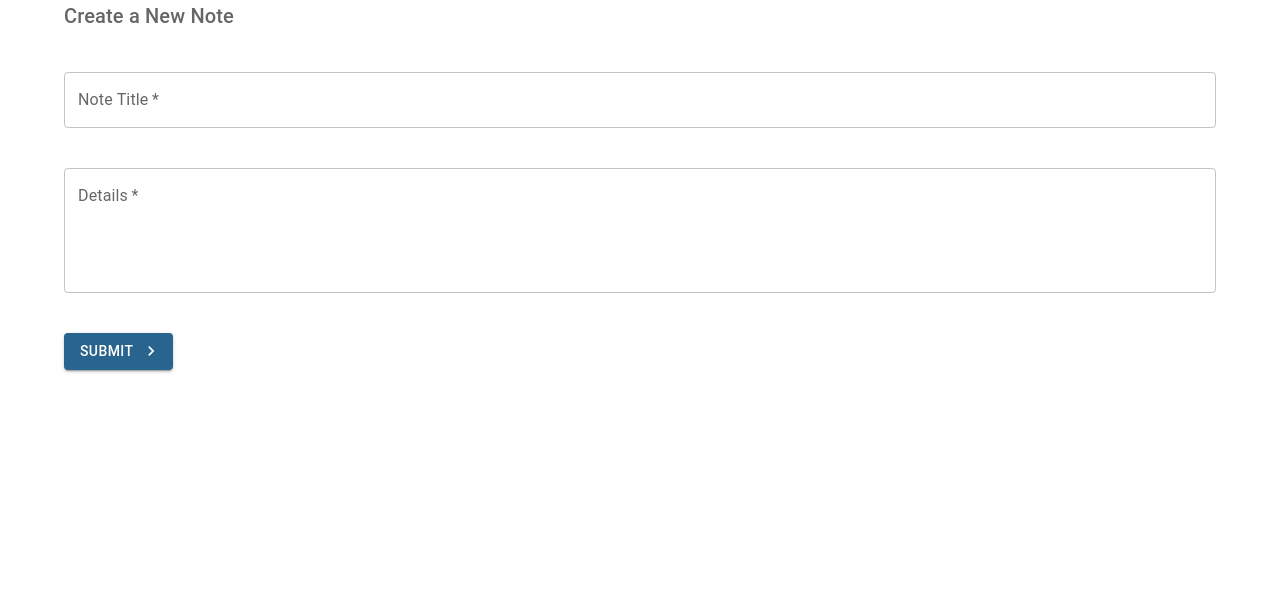
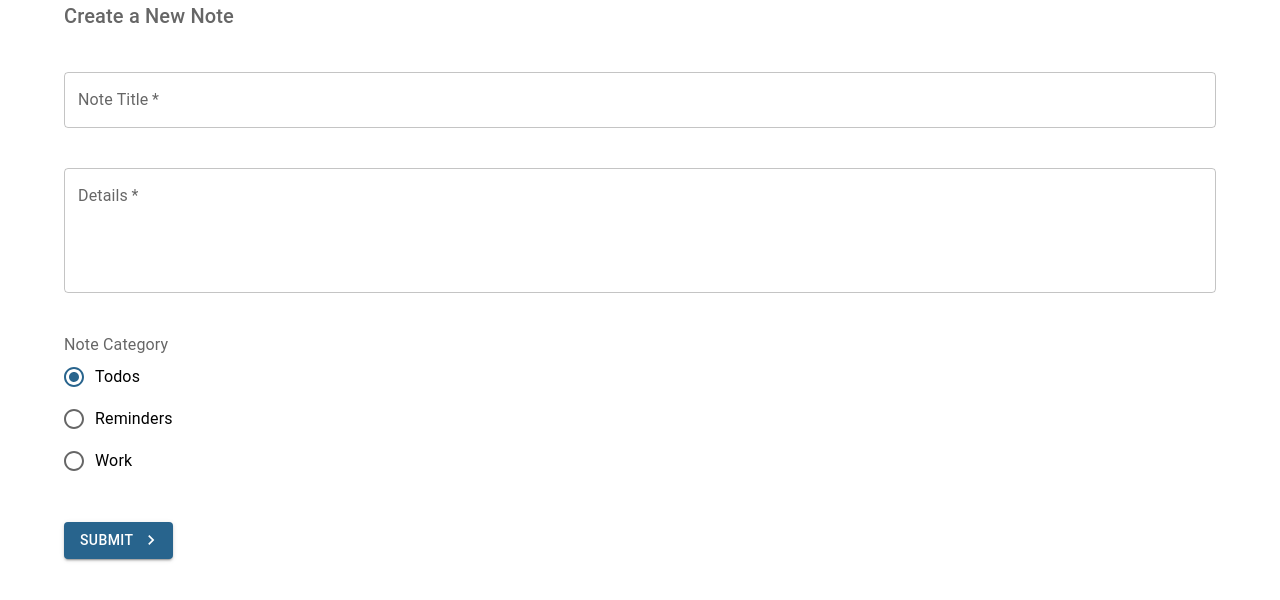
Before and after one commit to iamLolade/notepad, a React (Create React App) app: page /create in a window 1280 px wide. Shown: the top 600 px of the page. Built offline with nearby package versions, Linux system fonts and the light colour scheme; the HTML template or start-up script is replaced by a standard one.

Commit message:
Radio element added - Category selection

```diff
--- a/src/pages/Create.js
+++ b/src/pages/Create.js
@@ -2,7 +2,7 @@ import { useState } from "react"
 import { Typography } from "@mui/material";
 import { Button, Container } from "@mui/material";
 import KeyboardArrowRightIcon from '@mui/icons-material/KeyboardArrowRight';
-import { TextField } from "@mui/material";
+import { TextField, Radio, RadioGroup, FormControlLabel, FormLabel, FormControl } from "@mui/material";
 
 //Custom styles
 const styles = {
@@ -18,6 +18,7 @@ const Create = () => {
     const [details, setDetails] = useState("")
     const [titleError, setTitleError] = useState(false);
     const [detailsError, setDetailsError] = useState(false)
+    const [category, setCategory] = useState("todos")
 
     const handleSubmit = (e) => {
         e.preventDefault()
@@ -34,7 +35,7 @@ const Create = () => {
         }
 
         if(title && details) {
-            console.log(title, details)
+            console.log(title, details, category)
         }
     }
     return (
@@ -71,6 +72,15 @@ const Create = () => {
                     required
                     error={detailsError}
                 />
+                <FormControl sx={styles.field}>
+                    <FormLabel>Note Category</FormLabel>
+                    <RadioGroup value={category} onChange={(e) => setCategory(e.target.value)}>
+                        <FormControlLabel control={<Radio/>} value="todos" label="Todos"/>
+                        <FormControlLabel control={<Radio/>} value="reminder" label="Reminders"/>
+                        <FormControlLabel control={<Radio/>} value="work" label="Work"/>
+                    </RadioGroup>
+
+                </FormControl>
                 <Button
                     onClick={handleSubmit}
                     variant="contained"
```
